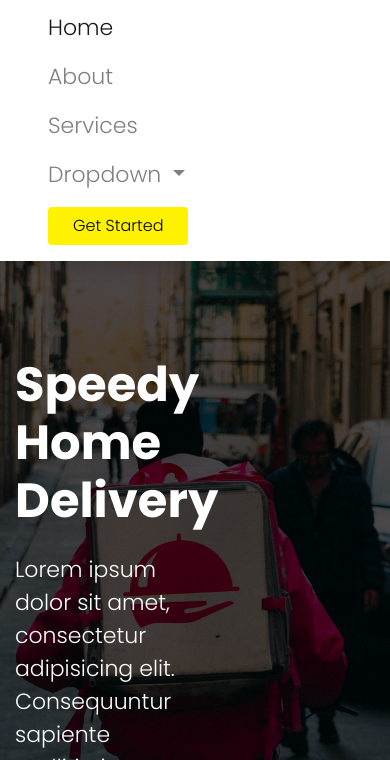
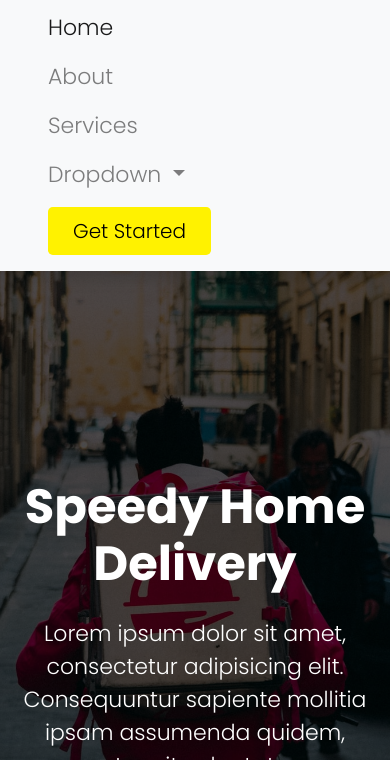
Before and after one commit to shaydeecoder/SpidIt-Up, a plain HTML site: page index.html in a window 390 px wide. Both pictures are taken after a click on the button "Toggle navigation". Shown: the part 84-844 px from the top of the page. Drawn offline with nearby package versions, Linux system fonts and the light colour scheme.

Commit message:
added responsiveness

```diff
--- a/css/style.css
+++ b/css/style.css
@@ -80,3 +80,19 @@ header .hero {
 .hero .hero-text {
   width: 50%;
 }
+
+
+
+
+
+
+
+
+/* Responsiveness */
+
+@media (max-width: 768px) {
+  .hero .hero-text {
+    width: 100%;
+    text-align: center;
+  }
+}
--- a/index.html
+++ b/index.html
@@ -21,7 +21,7 @@
   </head>
   <body>
     <!-- Nav -->
-    <nav class="navbar navbar-expand-lg navbar-light shadow px-5">
+    <nav class="navbar navbar-expand-lg navbar-light bg-light shadow px-5">
       <a class="navbar-brand" href="index.html">
         <img src="img/logo.png" width="120" alt="Spid It Up" class="img-fluid"/>
       </a>
@@ -53,7 +53,7 @@
             </div>
           </li>
         </ul>
-        <a class="btn bg-primary my-2 my-sm-0 px-4" type="submit">Get Started</a>
+        <a class="btn btn-lg bg-primary my-2 my-sm-0 px-4" type="submit">Get Started</a>
       </div>
     </nav>
 
```
